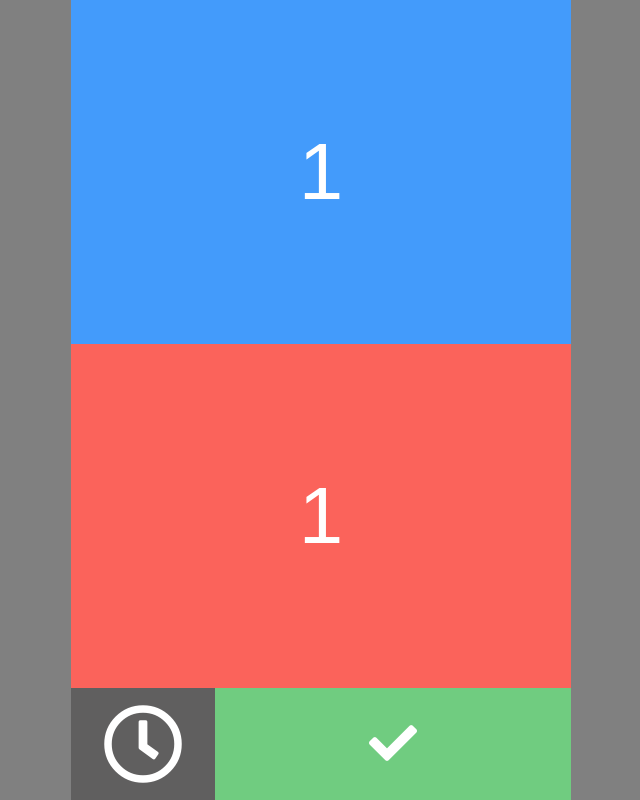
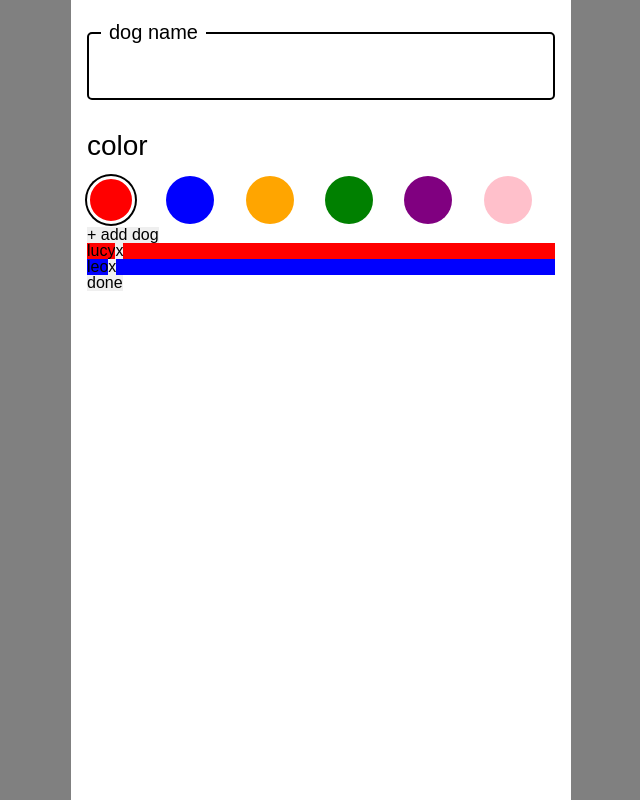
Before and after one commit to rcyork/potty-tracker, a React (Create React App) app in the folder client/: page / in a window 1280 px wide. Shown: the whole page, without its empty margins (319-959 px from the left). Built offline with nearby package versions, Linux system fonts and the light colour scheme; no server answers.

Commit message:
add components and begin styling of new dog input view

```diff
--- a/client/src/App.js
+++ b/client/src/App.js
@@ -4,6 +4,7 @@ import { BrowserRouter, Route, Switch } from 'react-router-dom';
 // components
 import Home from './components/home/Home';
 import Log from './components/log/Log';
+import { Configure } from './components/configure/Configure';
 
 // css
 import './App.css';
@@ -145,38 +146,39 @@ class App extends React.Component {
     );
 
     return (
-      <BrowserRouter>
-        <div className="app">
-          <Switch>
-            <Route
-              exact
-              path="/"
-              render={() => (
-                <Home
-                  letOuts={this.state.letOuts}
-                  state={this.state}
-                  updatePottyOption={this.updatePottyOption}
-                  addLetOut={this.addLetOut}
-                  insertDateTimeLocalInput={this.insertDateTimeLocalInput}
-                  isTimeRequired={this.state.isTimeRequired}
-                  handleCustomTime={this.handleCustomTime}
-                  cancelCustomTime={this.cancelCustomTime}
-                />
-              )}
-            />
-            <Route
-              path="/log"
-              render={() => (
-                <Log
-                  letOuts={sortedLetOuts}
-                  updateLogOption={this.updateLogOption}
-                  deleteLogEntry={this.deleteLogEntry}
-                />
-              )}
-            />
-          </Switch>
-        </div>
-      </BrowserRouter>
+      <Configure />
+      // <BrowserRouter>
+      //   <div className="app">
+      //     <Switch>
+      //       <Route
+      //         exact
+      //         path="/"
+      //         render={() => (
+      //           <Home
+      //             letOuts={this.state.letOuts}
+      //             state={this.state}
+      //             updatePottyOption={this.updatePottyOption}
+      //             addLetOut={this.addLetOut}
+      //             insertDateTimeLocalInput={this.insertDateTimeLocalInput}
+      //             isTimeRequired={this.state.isTimeRequired}
+      //             handleCustomTime={this.handleCustomTime}
+      //             cancelCustomTime={this.cancelCustomTime}
+      //           />
+      //         )}
+      //       />
+      //       <Route
+      //         path="/log"
+      //         render={() => (
+      //           <Log
+      //             letOuts={sortedLetOuts}
+      //             updateLogOption={this.updateLogOption}
+      //             deleteLogEntry={this.deleteLogEntry}
+      //           />
+      //         )}
+      //       />
+      //     </Switch>
+      //   </div>
+      // </BrowserRouter>
     );
   }
 }
--- /dev/null
+++ b/client/src/components/configure/ColorOption/ColorOption.css
@@ -0,0 +1,34 @@
+input[type='radio'] {
+  display: none;
+}
+
+.colorLabel {
+  width: 3rem;
+  height: 3rem;
+  border-radius: 50%;
+  display: inline-block;
+}
+
+.highlighted {
+  border: 3px solid #fff;
+  box-shadow: 0 0 0px 2px #000;
+}
+
+.red {
+  background: red;
+}
+.blue {
+  background: blue;
+}
+.green {
+  background: green;
+}
+.purple {
+  background: purple;
+}
+.orange {
+  background: orange;
+}
+.pink {
+  background: pink;
+}
--- /dev/null
+++ b/client/src/components/configure/ColorOption/ColorOption.js
@@ -0,0 +1,22 @@
+import React from 'react';
+
+import './ColorOption.css';
+
+export const ColorOption = ({ color, currentColor, onColorChanged }) => {
+  return (
+    <li key={color}>
+      <input
+        type="radio"
+        name="color"
+        id={color}
+        onChange={() => onColorChanged(color)}
+      />
+      <label
+        htmlFor={color}
+        className={`colorLabel ${color} ${
+          color === currentColor ? 'highlighted' : ''
+        }`}
+      />
+    </li>
+  );
+};
--- /dev/null
+++ b/client/src/components/configure/Configure.css
@@ -0,0 +1,39 @@
+.configureContainer {
+  width: 500px;
+  margin: auto;
+  background: white;
+  height: 100vh;
+  padding: 2rem 1rem 1rem;
+  position: relative;
+}
+
+.dogNameInputLabel {
+  position: absolute;
+  top: 22px;
+  left: 30px;
+  padding: 0 0.5rem;
+  font-size: 1.25rem;
+  background: white;
+}
+
+#dogNameInput {
+  display: block;
+  padding: 1rem 0.75rem;
+  font-size: 1.75rem;
+  border-radius: 5px;
+  border: 2px solid black;
+  width: 100%;
+  margin-bottom: 2rem;
+}
+
+.colorSelection {
+  display: grid;
+  grid-auto-flow: column;
+  grid-gap: 0.5rem;
+}
+
+.colorSectionLabel {
+  display: block;
+  font-size: 1.75rem;
+  margin-bottom: 1rem;
+}
--- /dev/null
+++ b/client/src/components/configure/Configure.js
@@ -0,0 +1,45 @@
+import React from 'react';
+
+import { ColorOption } from './ColorOption/ColorOption';
+import { DogsList } from './DogsList/DogsList';
+import './Configure.css';
+
+const COLOR_OPTIONS = ['red', 'blue', 'orange', 'green', 'purple', 'pink'];
+
+export class Configure extends React.Component {
+  state = {
+    newDog: { color: 'red' },
+    dogs: [{ name: 'lucy', color: 'red' }, { name: 'leo', color: 'blue' }],
+  };
+
+  onColorChanged = newColor => {
+    this.setState(prevState => {
+      return { newDog: { ...prevState.newDog, color: newColor } };
+    });
+  };
+  render() {
+    return (
+      <div className="configureContainer">
+        <label htmlFor="dogNameInput" className="dogNameInputLabel">
+          dog name
+        </label>
+        <input type="text" id="dogNameInput" />
+        <label className="colorSectionLabel">color</label>
+        <ul className="colorSelection">
+          {COLOR_OPTIONS.map(color => {
+            return (
+              <ColorOption
+                color={color}
+                currentColor={this.state.newDog.color}
+                onColorChanged={this.onColorChanged}
+              />
+            );
+          })}
+        </ul>
+        <button className="addDogButton">+ add dog</button>
+        <DogsList dogs={this.state.dogs} />
+        <button className="doneButton">done</button>
+      </div>
+    );
+  }
+}
--- /dev/null
+++ b/client/src/components/configure/DogsList/DogsList.js
@@ -0,0 +1,17 @@
+import React from 'react';
+
+import { NamePlate } from './NamePlate/NamePlate';
+
+export const DogsList = ({ dogs }) => {
+  return (
+    <div className="dogsList">
+      <ul>
+        {dogs.map(dog => (
+          <li key={dog.name}>
+            <NamePlate dog={dog} />
+          </li>
+        ))}
+      </ul>
+    </div>
+  );
+};
--- /dev/null
+++ b/client/src/components/configure/DogsList/NamePlate/NamePlate.css
@@ -0,0 +1,7 @@
+.red {
+  background: red;
+}
+
+.blue {
+  background: blue;
+}
--- /dev/null
+++ b/client/src/components/configure/DogsList/NamePlate/NamePlate.js
@@ -0,0 +1,12 @@
+import React from 'react';
+
+import './NamePlate.css';
+
+export const NamePlate = ({ dog }) => {
+  return (
+    <div className={`namePlate ${dog.color}`}>
+      <span className="dogName">{dog.name}</span>
+      <button className="deleteDogButton">x</button>
+    </div>
+  );
+};
```
Also changed, not shown: client/src/components/configure/DogsList/DogsList.css (added), client/src/notes.txt (added), 1 other file (tests, documents, lock files or other folders).
